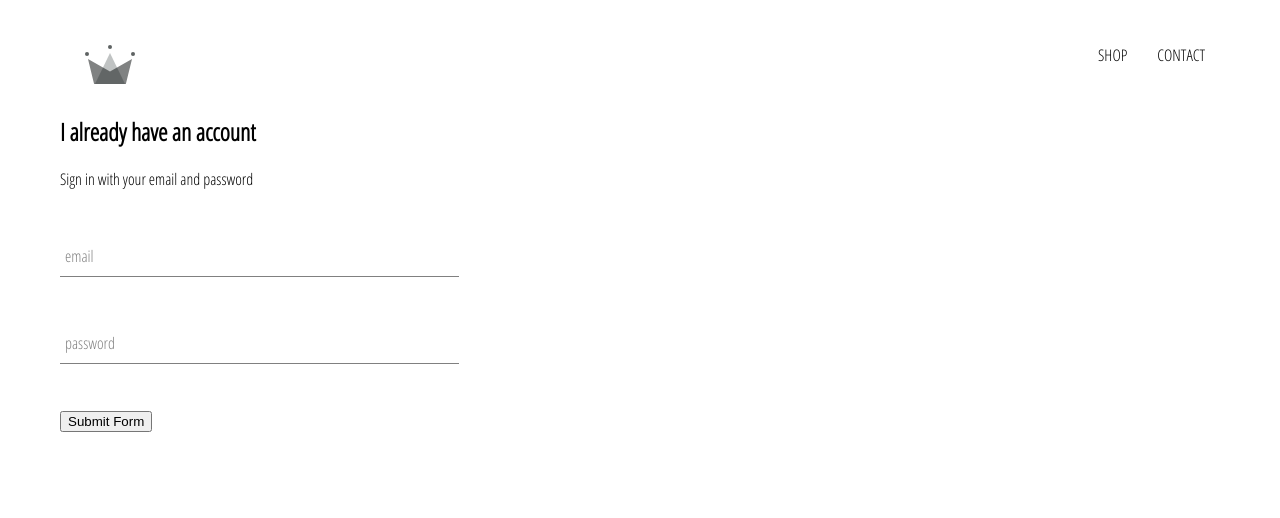
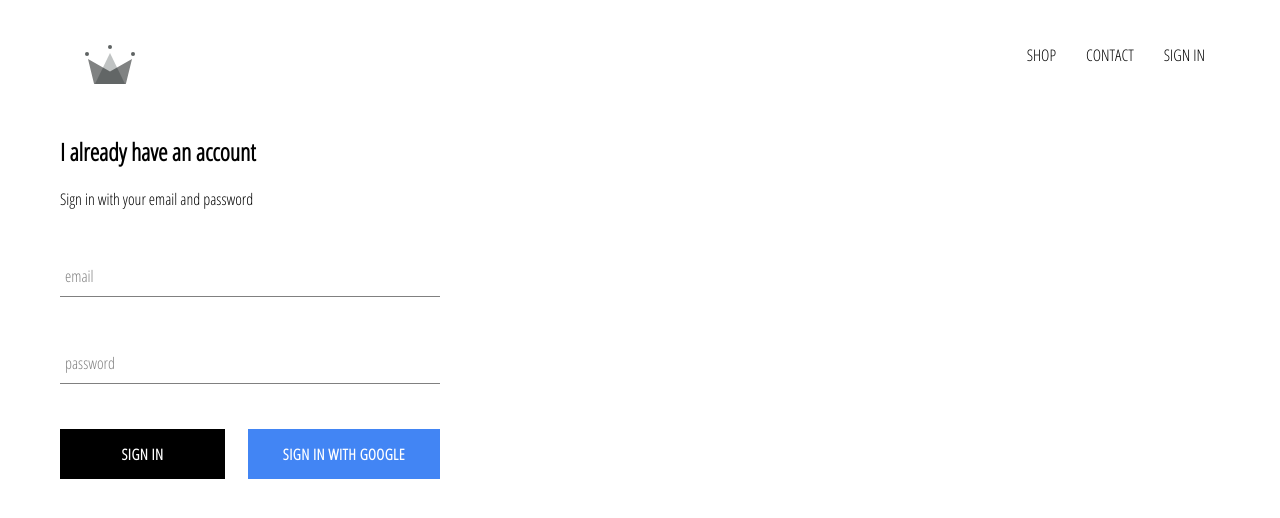
Before and after one commit to AndreSait/e-commerce, a React (Create React App) app: page /signin in a window 1280 px wide. Shown: the top 518 px of the page. Built offline with nearby package versions, Linux system fonts and the light colour scheme; no server answers.

Commit message:
integrated firebase into application, created sign in page with sign in component and sign in with google

```diff
--- a/package.json
+++ b/package.json
@@ -6,6 +6,7 @@
     "@testing-library/jest-dom": "^5.11.8",
     "@testing-library/react": "^11.2.2",
     "@testing-library/user-event": "^12.6.0",
+    "firebase": "^8.2.6",
     "node-sass": "^4.14.1",
     "react": "^17.0.1",
     "react-dom": "^17.0.1",
--- a/src/App.css
+++ b/src/App.css
@@ -8,3 +8,7 @@
   color: black;
 
 }
+
+* {
+  box-sizing: border-box;
+}
--- a/src/App.js
+++ b/src/App.js
@@ -1,3 +1,4 @@
+import React from "react";
 import './App.css';
 import { Switch, Route } from "react-router-dom";
 
@@ -7,19 +8,37 @@
 import SignInAndSignUpPage from "./pages/sign-in-and-sign-up/sign-in-and-sign-up.component";
 
 import Header from "./components/header/header.component";
+import { auth } from "./firebase/firebase.utils";
 
 
 
+class App extends React.Component {
+  constructor() {
+    super();
 
+    this.state = {
+      currentUser: null
+    };
+  }
 
+  unsubscribeFromAuth = null;
 
+  componentDidMount() {
+    this.unsubscribeFromAuth = auth.onAuthStateChanged(user => {
+      this.setState({ currentUser: user });
 
+      console.log(user);
+    });
+  }
 
+  componentWillUnmount() {
+    this.unsubscribeFromAuth();
+  }
 
-function App() {
+  render() {
     return (
       <div>
-      <Header />
+        <Header currentUser={this.state.currentUser} />
         <Switch>
           <Route exact path="/" component={HomePage} />
           <Route path="/shop" component={ShopPage} />
@@ -28,5 +47,6 @@
       </div>
     );
   }
+}
 
 export default App;
--- /dev/null
+++ b/src/components/custom-button/custom-button.components.jsx
@@ -0,0 +1,11 @@
+import React from "react";
+
+import "./custom-button.styles.scss";
+
+const CustomButton = ({ children, isGoogleSignIn, ...otherProps }) => (
+    <button className={`${isGoogleSignIn ? "google-sign-in" : "" } custom-button`} {...otherProps}>
+        {children}
+    </button>
+);
+
+export default CustomButton;
--- /dev/null
+++ b/src/components/custom-button/custom-button.styles.scss
@@ -0,0 +1,32 @@
+.custom-button {
+    min-width: 165px;
+    width: auto;
+    height: 50px;
+    letter-spacing: 0.5px;
+    line-height: 50px;
+    padding: 0 35px 0 35px;
+    font-size: 15px;
+    background-color: black;
+    color: white;
+    text-transform: uppercase;
+    font-family: 'Open Sans Condensed';
+    font-weight: bolder;
+    border: none;
+    cursor: pointer;
+
+    &:hover {
+      background-color: white;
+      color: black;
+      border: 1px solid black;
+    }
+
+    &.google-sign-in {
+      background-color: #4285f4;
+      color: white;
+
+      &:hover {
+        background-color: #357ae8;
+        border: none;
+      }
+    }
+  }
--- a/src/components/header/header.component.jsx
+++ b/src/components/header/header.component.jsx
@@ -1,12 +1,14 @@
 import React from "react";
 
 import { Link } from "react-router-dom";
+
+import { auth } from "../../firebase/firebase.utils";
 
 import { ReactComponent as Logo } from "../../assets/crown.svg";
 
 import "./header.styles.scss";
 
-const Header = () => (
+const Header = ({ currentUser }) => (
     <div className="header">
         <Link className="logo-container" to="/">
             <Logo className="logo" />
@@ -18,6 +20,14 @@
             <Link className="option" to="/shop">
                 CONTACT
             </Link>
+            {
+                currentUser ?
+                <div className="option" onClick={() => auth.signOut()}>SIGN OUT</div>
+                :
+                <Link className="option" to="/signin">
+                    SIGN IN
+                </Link>
+            }
         </div>
     </div>
 )
--- a/src/components/header/header.styles.scss
+++ b/src/components/header/header.styles.scss
@@ -21,6 +21,7 @@
 
       .option {
         padding: 10px 15px;
+        cursor: pointer;
       }
     }
   }
--- a/src/components/sign-in/sign-in.component.jsx
+++ b/src/components/sign-in/sign-in.component.jsx
@@ -1,6 +1,9 @@
 import React from "react";
 
 import FormInput from "../form-input/form-input.component";
+import CustomButton from "../custom-button/custom-button.components";
+
+import { signInWithGoogle } from "../../firebase/firebase.utils";
 
 import "./sign-in.styles.scss";
 
@@ -47,13 +50,18 @@
                     <FormInput
                         name="password"
                         type="password"
-                        value={this.state.email}
+                        value={this.state.password}
                         handleChange={this.handleChange}
                         label="password"
                         required
                     />
-
-                    <input type="submit" value="Submit Form"/>
+                    <div className="buttons">
+                        <CustomButton type="submit"> Sign in </CustomButton>
+                        <CustomButton onClick={signInWithGoogle} isGoogleSignIn>
+                            {" "}
+                            Sign in with Google{" "}
+                        </CustomButton>
+                    </div>
                 </form>
             </div>
         );
--- a/src/components/sign-in/sign-in.styles.scss
+++ b/src/components/sign-in/sign-in.styles.scss
@@ -1,3 +1,14 @@
 .sign-in {
-    width: 30vw;
+    width: 380px;
+    display: flex;
+    flex-direction: column;
+
+    .title {
+        margin: 10px 0;
+    }
+
+    .buttons {
+        display: flex;
+        justify-content: space-between;
+    }
 }
--- /dev/null
+++ b/src/firebase/firebase.utils.js
@@ -0,0 +1,24 @@
+import firebase from "firebase/app";
+import "firebase/firestore";
+import "firebase/auth";
+
+const config = {
+    apiKey: "AIzaSyCKs_8m4mXBkBjF_3PZKiXGOWTMmxTNZx4",
+    authDomain: "e-commerce-e3a65.firebaseapp.com",
+    projectId: "e-commerce-e3a65",
+    storageBucket: "e-commerce-e3a65.appspot.com",
+    messagingSenderId: "795514535374",
+    appId: "1:795514535374:web:757a247f4269026e7dff9f",
+    measurementId: "G-33GXJMQSC1"
+  }
+
+firebase.initializeApp(config);
+
+export const auth = firebase.auth();
+export const firestore = firebase.firestore();
+
+const provider = new firebase.auth.GoogleAuthProvider();
+provider.setCustomParameters({ prompt: "select_account" });
+export const signInWithGoogle = () => auth.signInWithPopup(provider);
+
+export default firebase;
```
Also changed, not shown: 2 other files (tests, documents, lock files or other folders). Lines whose indentation alone changed are shown as unchanged.
